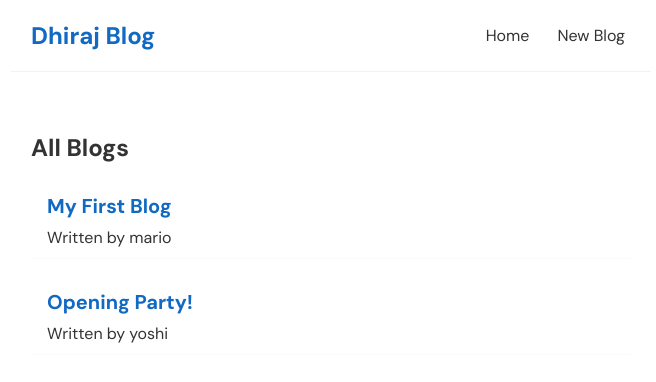
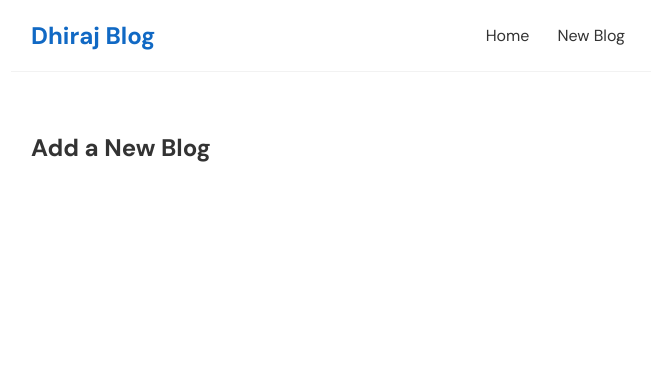
Before and after one commit to dheerazsah/React-Tutorial, a React (Create React App) app in the folder dhiraj-blog/: page /create in a window 1280 px wide. Shown: the top 382 px of the page, without its empty margins (309-965 px from the left). Built offline with nearby package versions, Linux system fonts and the light colour scheme; data requests are answered from the project's data file; a web font is replaced by a local one.

Commit message:
Exact match routes

```diff
--- a/dhiraj-blog/src/App.js
+++ b/dhiraj-blog/src/App.js
@@ -1,20 +1,20 @@
 import Navbar from './Navbar';
 import Home from './Home';
 import { BrowserRouter as Router, Route, Switch } from 'react-router-dom';
+import Create from './Create';
 
 function App() {
-  const title = 'Welcome ot the new blog';
-  const likes = 50;
-  const link = "http://wwww.google.com"
-
   return (
     <Router>
     <div className="App">
       <Navbar/>
       <div className="content">
         <Switch>
-          <Route path="/">
+          <Route exact path="/">
             <Home/>
+          </Route>
+          <Route path="/create">
+            <Create/>
           </Route>
         </Switch>
       </div>
--- /dev/null
+++ b/dhiraj-blog/src/Create.js
@@ -0,0 +1,9 @@
+const Create = () => {
+    return (
+        <div className="create">
+            <h2>Add a New Blog</h2>
+        </div>
+      );
+}
+
+export default Create;
```
